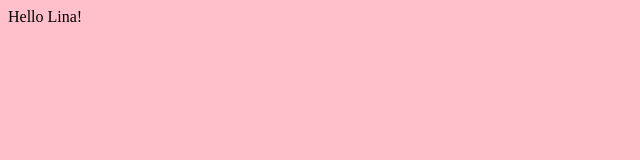
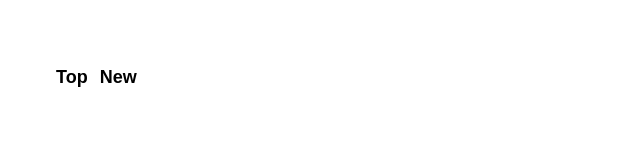
Before and after one commit to linazoo/my-hacker-news, a React app: page / in a window 1280 px wide. Shown: the whole page, without its empty margins (0-640 px from the left). Built offline with nearby package versions, Linux system fonts and the light colour scheme.

Commit message:
started UI for the nav bar

```diff
--- /dev/null
+++ b/app/components/Top.js
@@ -0,0 +1,17 @@
+import React from "react";
+
+export default class Top extends React.Component {
+  render() {
+    const posts = ["Top", "New"];
+
+    return (
+      <ul className="flex">
+        {posts.map((post) => (
+          <li key={post}>
+            <button className="btn-clear nav-link">{post}</button>
+          </li>
+        ))}
+      </ul>
+    );
+  }
+}
--- a/app/index.css
+++ b/app/index.css
@@ -1,3 +1,43 @@
+html,
+body,
+#app {
+  margin: 0;
+  height: 100%;
+  width: 100%;
+}
+
 body {
-  background: pink;
+  font-family: "Gill Sans", "Gill Sans MT", Calibri, "Trebuchet MS", sans-serif;
 }
+
+ul {
+  padding: 0;
+}
+
+li {
+  list-style-type: none;
+}
+
+.container {
+  max-width: 1200px;
+  margin: 0 auto;
+  padding: 50px;
+}
+
+.flex {
+  display: flex;
+  justify-content: left;
+  align-items: left;
+}
+
+.btn-clear {
+  border: none;
+  background: transparent;
+}
+
+.nav-link {
+  font-size: 18px;
+  font-weight: bold;
+  text-decoration: none;
+  color: inherit;
+}
--- a/app/index.js
+++ b/app/index.js
@@ -1,10 +1,15 @@
 import React from "react";
 import ReactDOM from "react-dom";
 import "./index.css";
+import Top from "./components/Top";
 
 class App extends React.Component {
   render() {
-    return <div>Hello Lina!</div>;
+    return (
+      <div className="container">
+        <Top />
+      </div>
+    );
   }
 }
 
```
